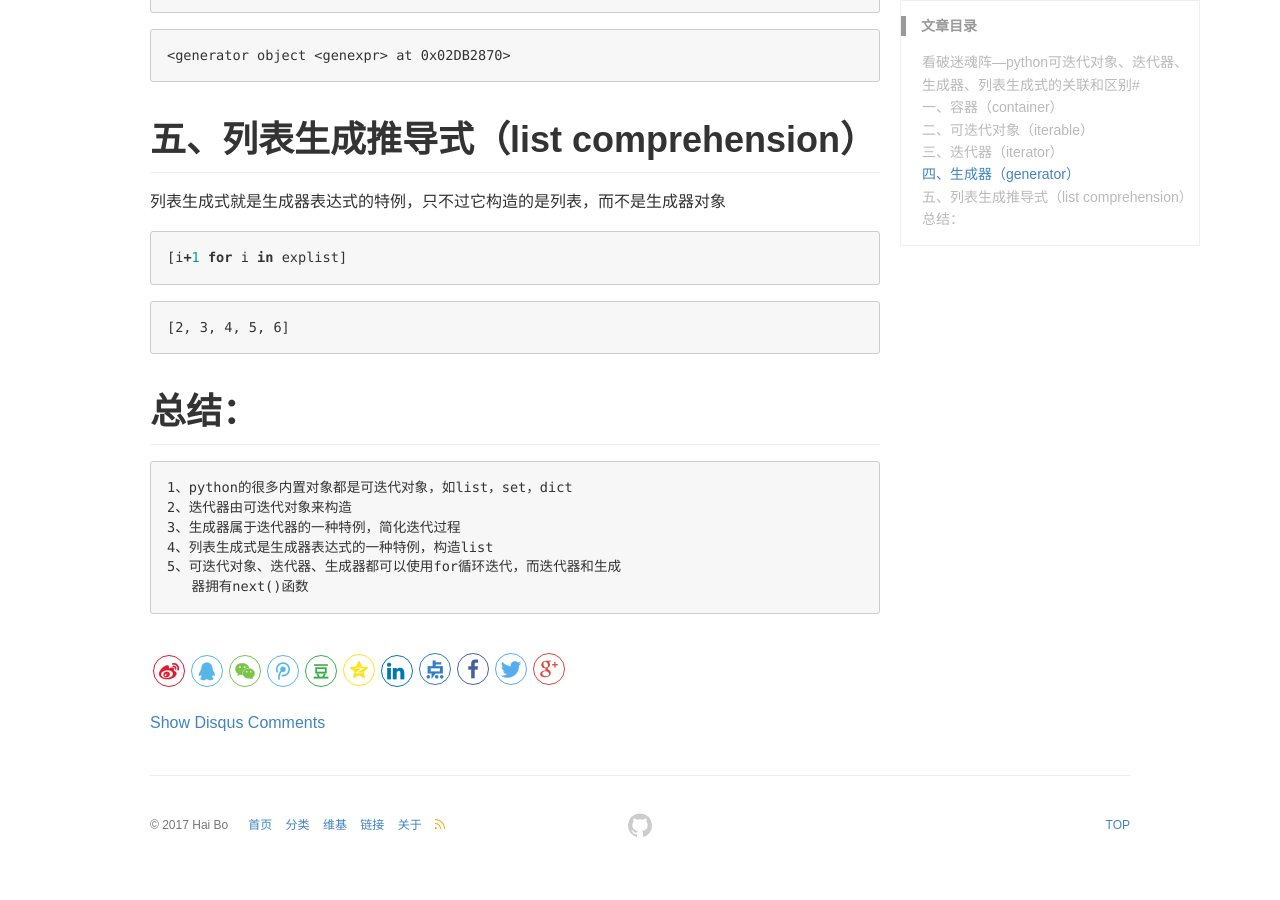
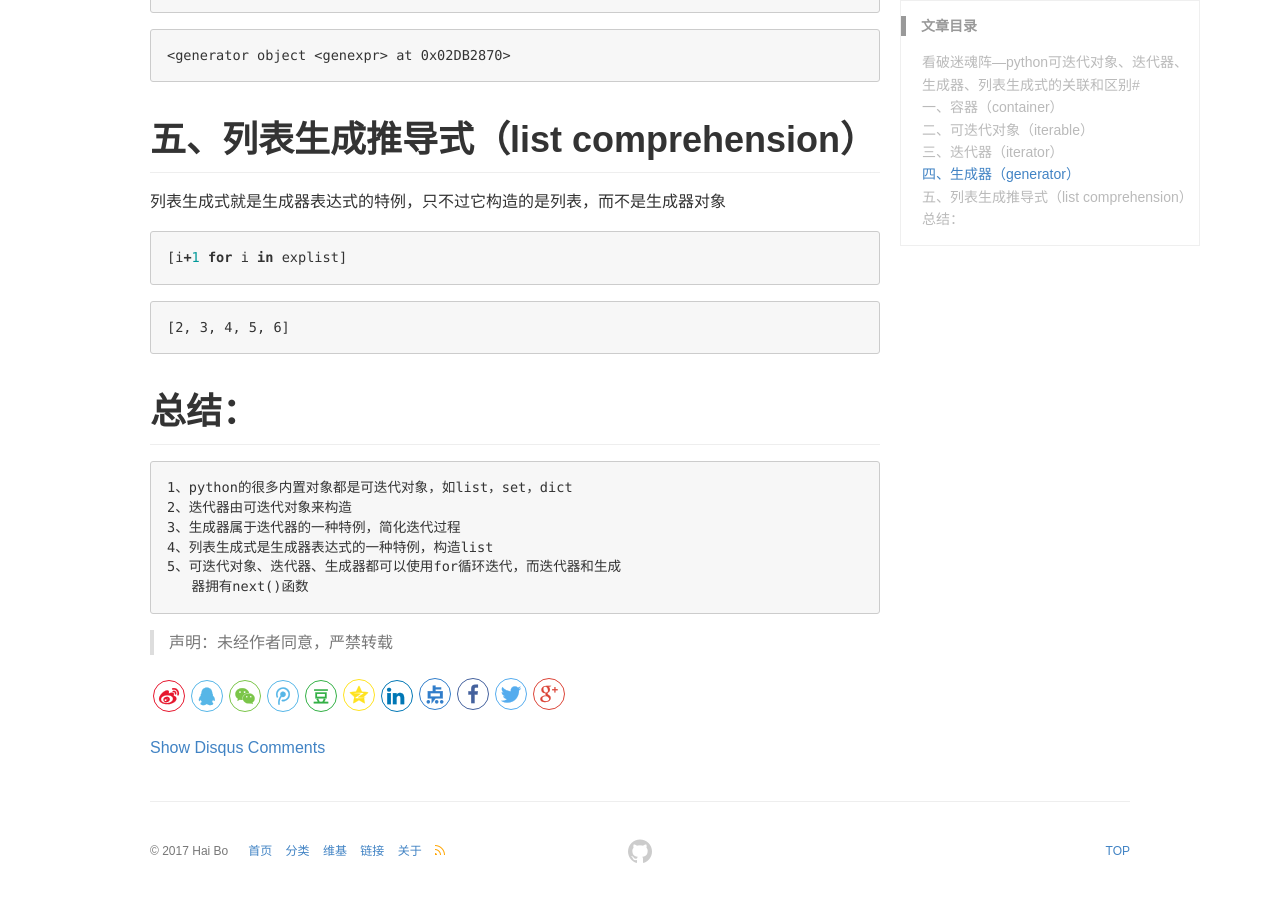
Before and after one commit to happyjay23/happyjay23.github.io, a Jekyll site: the page built from _posts/2017-07-12-pythonIterator.md, in a window 1280 px wide and 900 px high, scrolled down 2302 px. Built offline with Jekyll 4.4.1, drawn with Linux system fonts in a browser that asks for light colours; comment, search, counter and statistics services are not loaded; before the commit the page ends 3176 px from its top, so only the background shows below that.

Commit message:
20170712003

```diff
--- a/_posts/2017-07-12-pythonIterator.md
+++ b/_posts/2017-07-12-pythonIterator.md
@@ -95,3 +95,5 @@ gen()
     4、列表生成式是生成器表达式的一种特例，构造list
     5、可迭代对象、迭代器、生成器都可以使用for循环迭代，而迭代器和生成
        器拥有next()函数
+
+> 声明：未经作者同意，严禁转载
```
